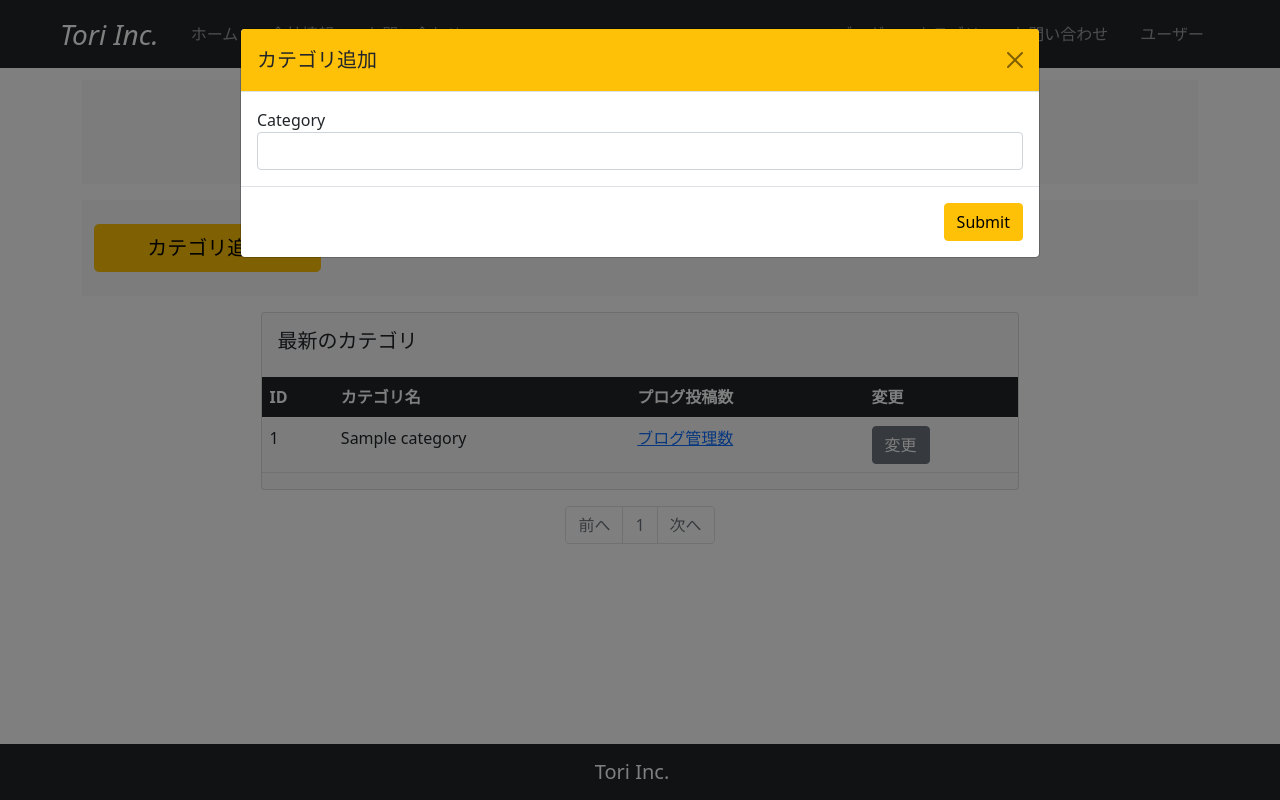
After one commit to EijiToriki/flask_practice, a Flask app: template 09_flask_app/company_blog/templates/category_maintenance.html in a window 1280 px wide, after a click on "カテゴリ追加". The commit adds this page. Run offline with Flask 2, Linux system fonts and the light colour scheme; the template is opened without the code that fills it: most values are stand-ins (such as "Sample title", 1, 10 or a date in 2020); form fields are guessed from the names that the template uses; some libraries are stand-ins or nearby versions.

Commit message:
カテゴリ追加フォームの作成

```diff
--- a/09_flask_app/company_blog/__init__.py
+++ b/09_flask_app/company_blog/__init__.py
@@ -34,8 +34,10 @@ def set_sqlite_pragma(dbapi_connection, connection_record):
     cursor.close()
 
 
+from company_blog.main.views import main
 from company_blog.users.views import users
 from company_blog.error_pages.handlers import error_pages
 
+app.register_blueprint(main)
 app.register_blueprint(users)
 app.register_blueprint(error_pages)
--- a/09_flask_app/company_blog/templates/base.html
+++ b/09_flask_app/company_blog/templates/base.html
@@ -39,7 +39,7 @@
             <a class="nav-link" href="#">ブログ</a>
           </li>
           <li class="nav-item px-2">
-            <a class="nav-link" href="#">カテゴリ</a>
+            <a class="nav-link" href="{{url_for('main.category_maintenance')}}">カテゴリ</a>
           </li>
           <li class="nav-item px-2">
             <a class="nav-link" href="#">お問い合わせ</a>
--- /dev/null
+++ b/09_flask_app/company_blog/templates/category_maintenance.html
@@ -0,0 +1,102 @@
+{% extends "base.html" %}
+{% block content %}
+
+  <section id="header">
+    <div class="container">
+      <div class="row bg-light my-3 justify-content-center">
+        <div class="col-10 py-4">
+          <h2 class="text-center fs-1">カテゴリ管理</h2>
+        </div>
+      </div>
+    </div>
+  </section>
+
+  <!-- 登録ボタン -->
+  <section id="register">
+    <div class="container">
+      <div class="row bg-light my-3">
+        <div class="col-10 py-4">
+          <button type="button" class="btn btn-warning btn-lg w-25" data-bs-toggle="modal" data-bs-target="#addCategoryModal">
+            カテゴリ追加
+          </button>
+        </div>
+      </div>
+    </div>
+  </section>
+
+  <!-- モーダル -->
+  <div class="modal fade" id="addCategoryModal" tabindex="-1" aria-labelledby="addCategoryModalLabel" aria-hidden="true">
+    <div class="modal-dialog modal-lg">
+      <div class="modal-content">
+        <div class="modal-header bg-warning">
+          <h5 class="modal-title" id="addCategoryModalLabel">カテゴリ追加</h5>
+          <button type="button" class="btn-close" data-bs-dismiss="modal" aria-label="Close"></button>
+        </div>
+        <form method="POST">
+          {{ form.hidden_tag() }}
+          <div class="modal-body">
+            <div class="form-group">
+              {{ form.category.label(class="form-control-label") }}
+              {{ form.category(class="form-control") }}
+            </div>
+          </div>
+          <div class="modal-footer">
+            {{ form.submit(class="btn btn-warning") }}
+          </div>
+        </form>
+      </div>
+    </div>
+  </div>
+
+  <!-- 更新テーブル -->
+  <section id="user_table">
+    <div class="card mx-auto bg-light" style="width: 68%;">
+      <div class="card-body">
+        <h5 class="card-title">最新のカテゴリ</h5>
+      </div>
+      <table class="table">
+        <thead>
+          <tr class="table-dark">
+            <th scope="col">ID</th>
+            <th scope="col">カテゴリ名</th>
+            <th scope="col">プログ投稿数</th>
+            <th scope="col">変更</th>
+          </tr>
+        </thead>
+        <tbody>
+          {% for blog_category in blog_categories.items %}
+          <tr>
+            <td>{{ blog_category.id }}</td>
+            <td>{{ blog_category.category }}</td>
+            <td><a href="#" class="stretched-link">ブログ管理数</a></td>
+            <td><a href="#" class="btn btn-secondary">変更</a></td>
+          </tr>
+          {% endfor %}
+        </tbody>
+      </table>
+    </div>
+  </section>
+
+  <section id="pagenation">
+    <nav aria-label="mantenance_page_navigation">
+      <ul class="pagination my-3 justify-content-center">
+        <li {% if blog_categories.has_prev %}class="page-item"{% else %}class="page-item disabled"{% endif %}><a class="page-link" href="{% if blog_categories.has_prev %}{{url_for('main.category_maintenance', page=blog_categories.prev_num) }}{% else %}#{% endif %}">前へ</a></li>
+
+        {% for page_num in blog_categories.iter_pages(left_edge=1, right_edge=1, left_current=1, right_current=2) %}
+          {% if page_num %}
+            {% if blog_categories.page == page_num %}
+              <li class="page-item disabled"><a class="page-link" href="#">{{ page_num }}</a></li>
+            {% else %}
+              <li class="page-item"><a class="page-link" href="{{url_for('main.category_maintenance', page=page_num)}}">{{ page_num }}</a></li>
+            {% endif %}
+          {% else %}
+            <li class="page-item disabled"><a class="page-link" href="#">&hellip;</a></li>
+          {% endif %}
+        {% endfor %}
+
+        <li {% if blog_categories.has_next %}class="page-item"{% else %}class="page-item disabled"{% endif %}><a class="page-link" href="{% if blog_categories.has_next %}{{url_for('main.category_maintenance', page=blog_categories.next_num) }}{% else %}#{% endif %}">次へ</a></li>
+      </ul>
+    </nav>
+  </section>
+
+{% endblock %}
--- a/09_flask_app/init_db.py
+++ b/09_flask_app/init_db.py
@@ -1,6 +1,7 @@
 from company_blog import db
 from company_blog.models import User
 
+# db.drop_all()
 db.create_all()
 
 user1 = User(email='admin@test.com', username='Admin', password='123', administrator='1')
```
Also changed, not shown: 09_flask_app/company_blog/main/forms.py (added, +12 -0 lines), 09_flask_app/company_blog/main/views.py (added, +25 -0 lines), 09_flask_app/company_blog/models.py (+35 -1 lines), 09_flask_app/test_db.py (added, +10 -0 lines), 09_flask_app/company_blog/data.sqlite, 09_flask_app/company_blog/main/__init__.py (added).
